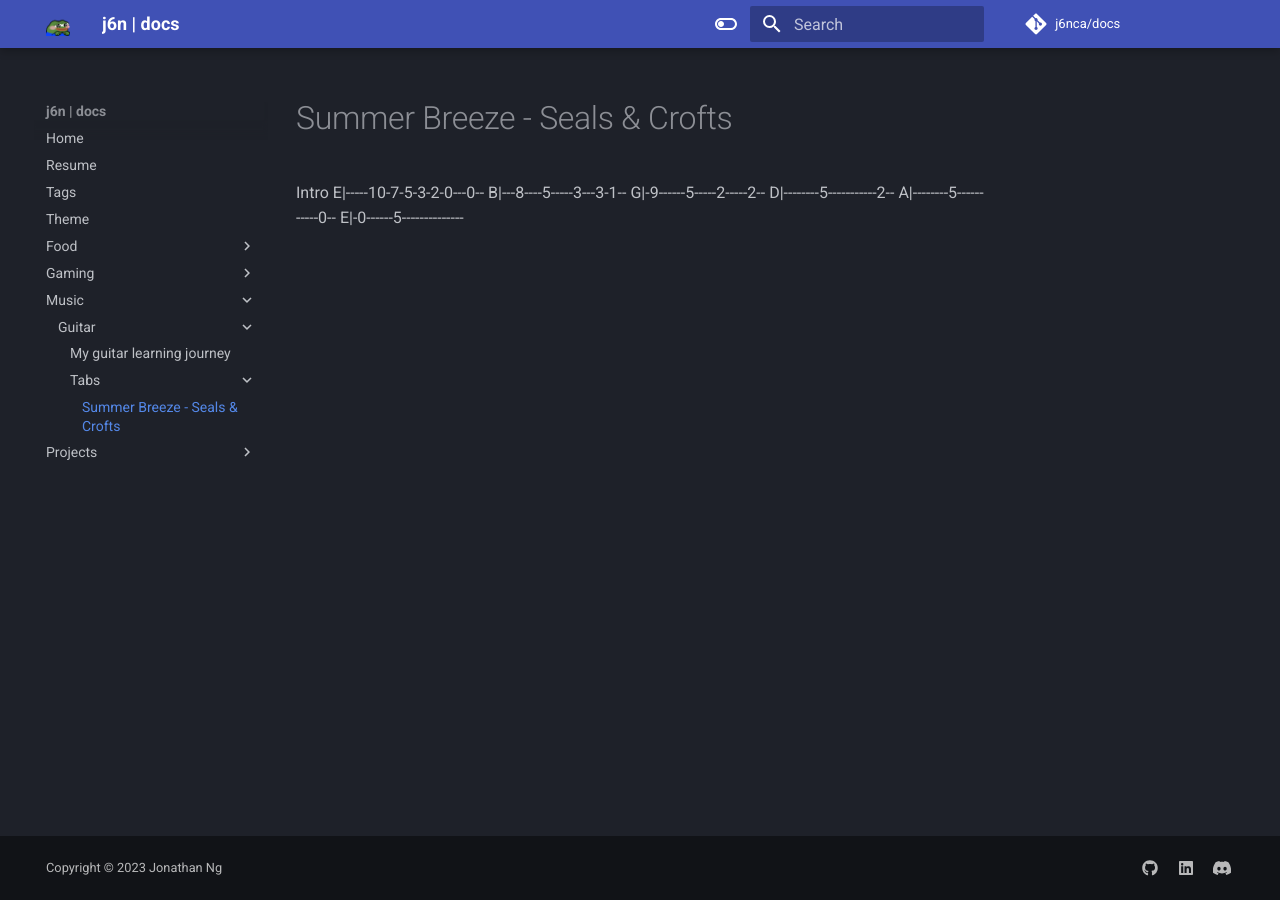
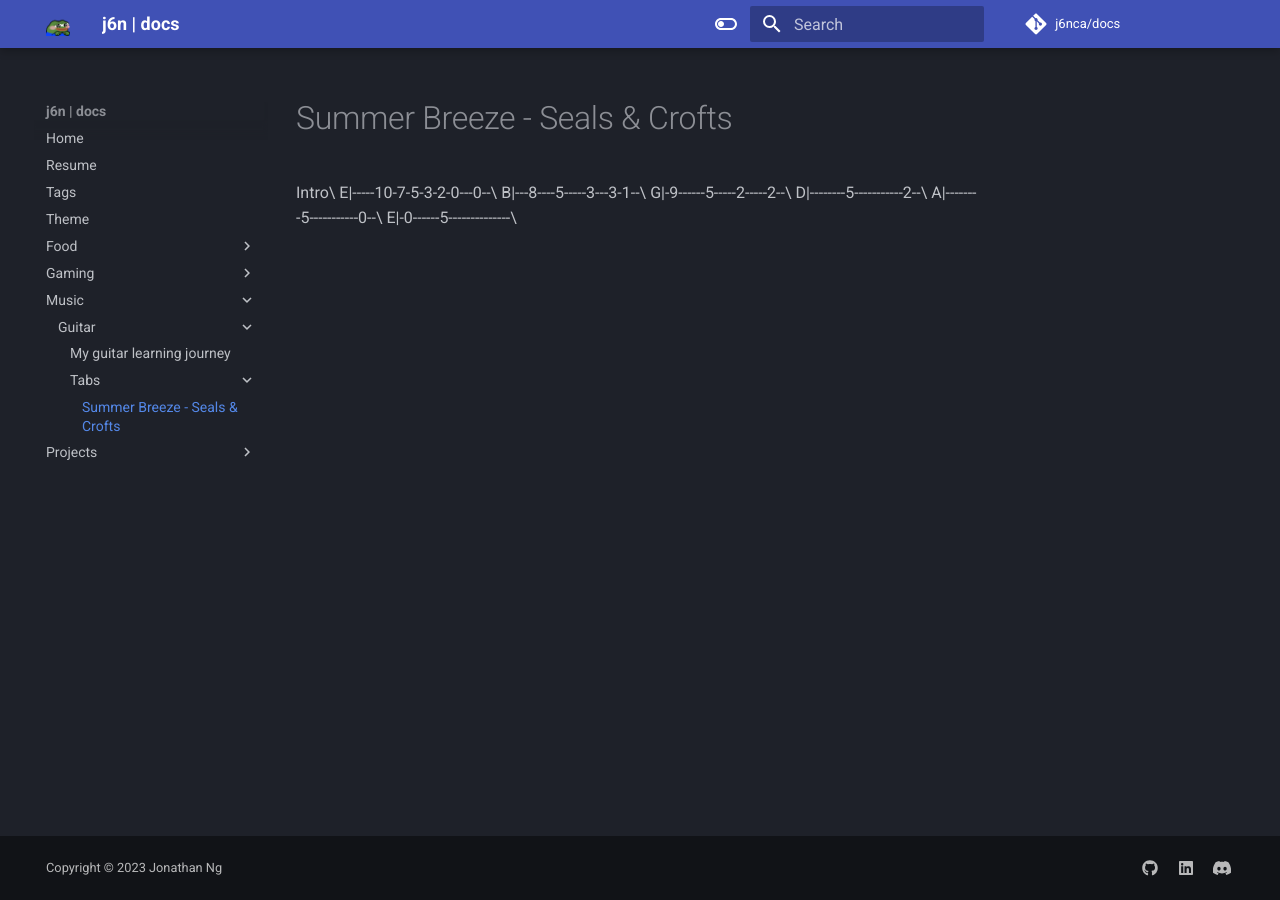
Before and after one commit to j6nca/notes, an MkDocs documentation site: the page built from docs/music/guitar/tabs/summer_breeze.md, in a window 1280 px wide. Built offline with MkDocs 1.6.1 and Material for MkDocs 9.7.7, drawn with Linux system fonts in a browser that asks for light colours; comment, search, counter and statistics services are not loaded.

```diff
--- a/docs/music/guitar/tabs/summer_breeze.md
+++ b/docs/music/guitar/tabs/summer_breeze.md
@@ -1,8 +1,8 @@
 # Summer Breeze - Seals & Crofts
-Intro
-E|-----10-7-5-3-2-0---0--
-B|---8----5-----3---3-1--
-G|-9------5-----2-----2--
-D|--------5-----------2--
-A|--------5-----------0--
-E|-0------5--------------
+Intro\
+E|-----10-7-5-3-2-0---0--\
+B|---8----5-----3---3-1--\
+G|-9------5-----2-----2--\
+D|--------5-----------2--\
+A|--------5-----------0--\
+E|-0------5--------------\
```
